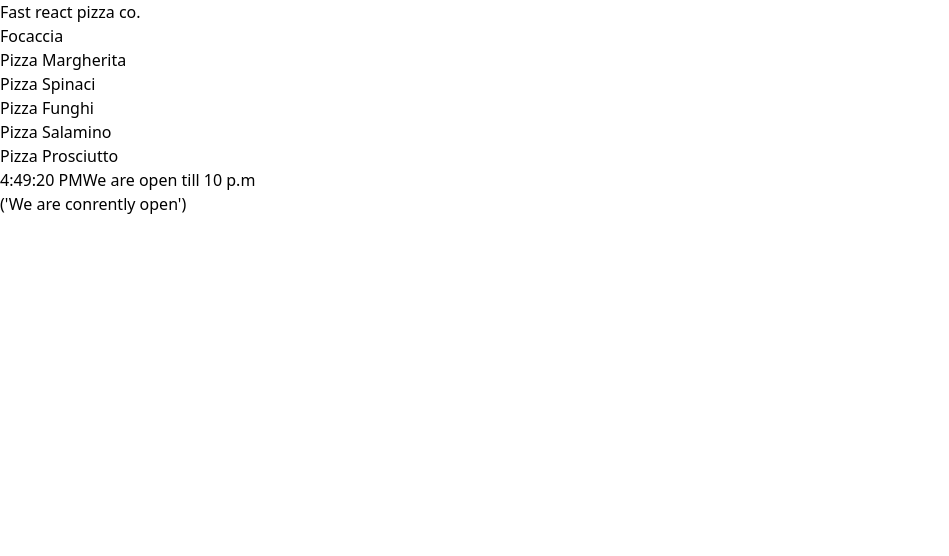
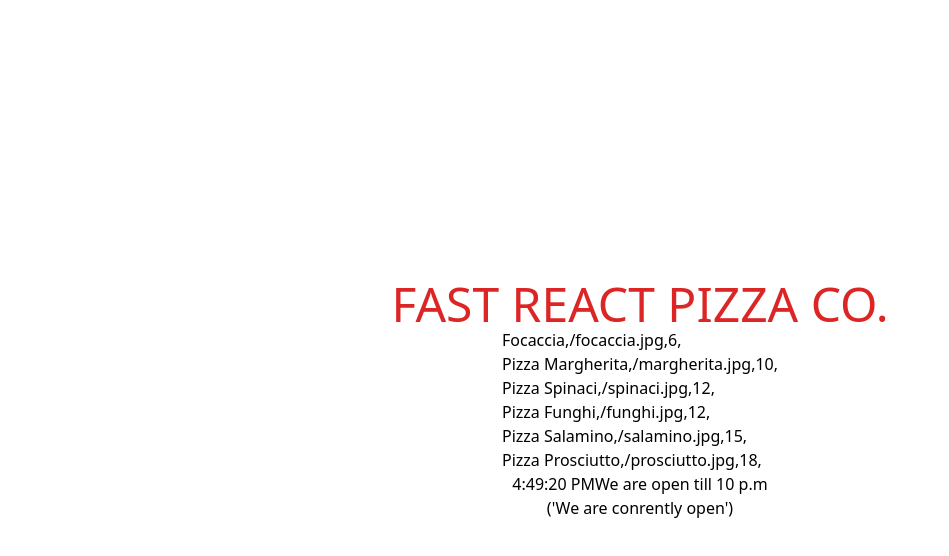
Before and after one commit to Majkan1/Single-Pizza-Menu, a React (Vite) app in the folder vite-project/: page / in a window 1280 px wide. Shown: the top 556 px of the page, without its empty margins (0-949 px from the left). Built offline with nearby package versions, Linux system fonts and the light colour scheme.

Commit message:
chore:center the whole layout and add the rest of the item.

```diff
--- a/vite-project/src/App.tsx
+++ b/vite-project/src/App.tsx
@@ -56,7 +56,7 @@ const pizzaData:SinglePizzaData[] = [
 function Header(){
   return(
     <div>
-      <p>Fast react pizza co.</p>
+      <p className="text-red-600 text-5xl uppercase">Fast react pizza co.</p>
     </div>
   )
 }
@@ -79,7 +79,7 @@ function Menu({pizza}:MenuProps){
   return(
     <div>
       {pizza.map((item,index)=>(
-        <p key = {index}>{item.name}</p>
+        <p key = {index}>{item.name},{item.photoName},{item.price},{item.soldOut}</p>
       ))}
     </div>
   )
@@ -88,7 +88,7 @@ function Menu({pizza}:MenuProps){
 function App() {
 
   return (
-    <div>
+    <div className="flex flex-col items-center justify-center min-h-screen">
       <Header/>
       <Menu pizza = {pizzaData}/>
       <Footer/>
```
